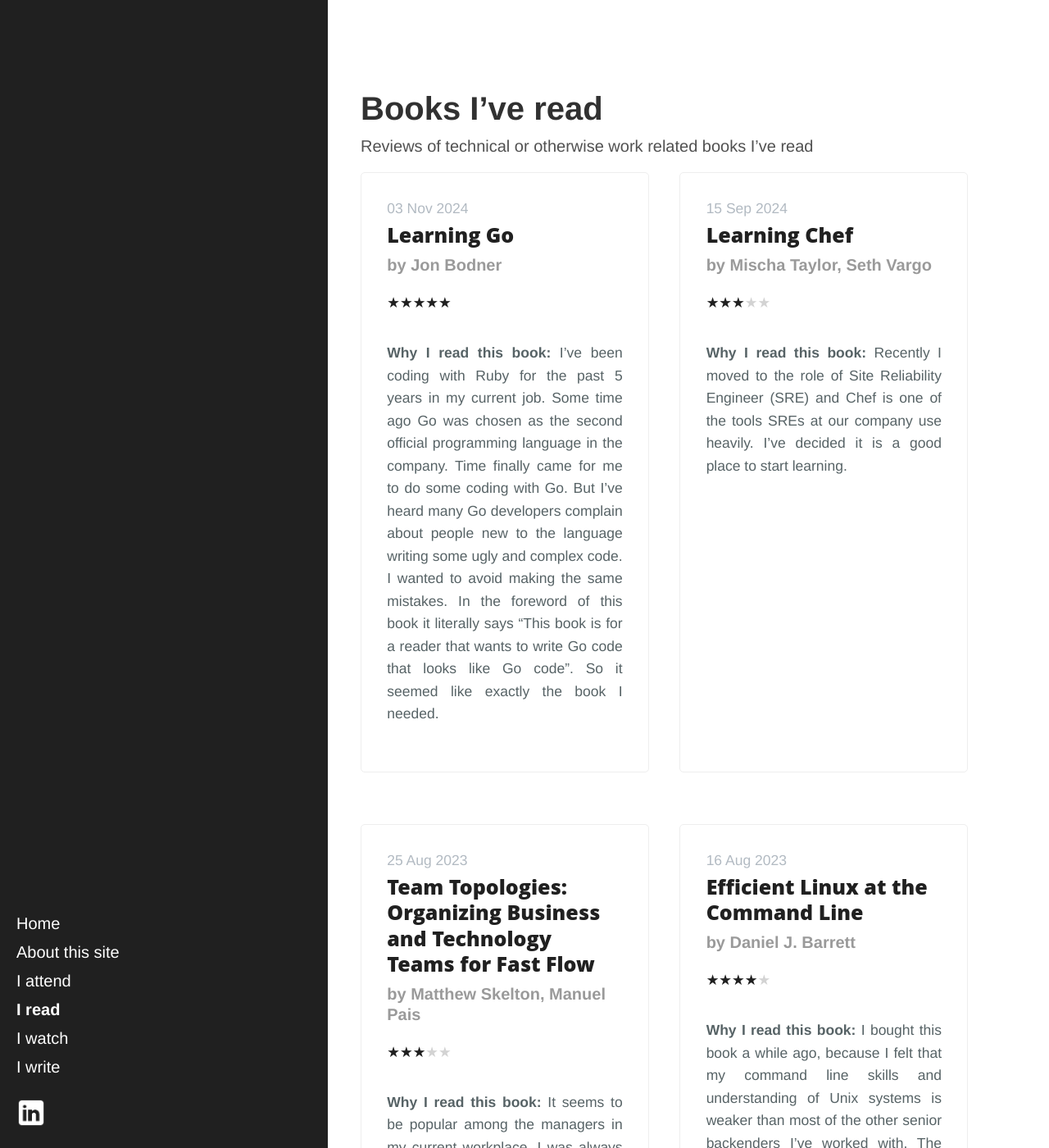
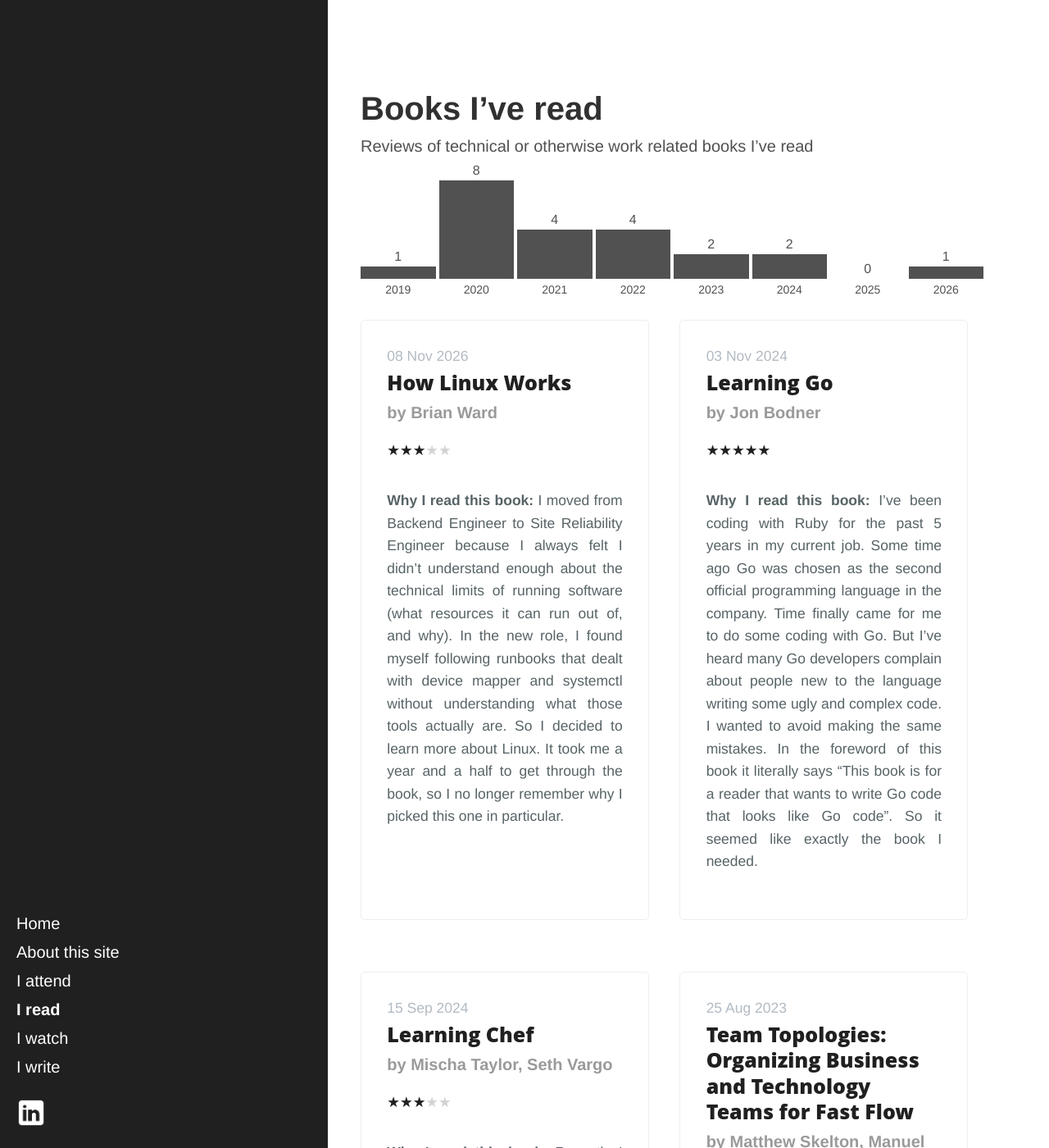
Before and after one commit to IevGraz/IevGraz.github.io, a Jekyll site: the page built from book_reviews.md, in a window 1280 px wide and 1400 px high. Shown: the whole window at 82% size. Built offline with Jekyll 4.4.1, drawn with Linux system fonts in a browser that asks for light colours.

Commit message:
How Linux works

```diff
--- /dev/null
+++ b/_book_reviews/how_linux_works.md
@@ -0,0 +1,25 @@
+---
+title: 'How Linux Works'
+subtitle: What Every Superuser Should Know
+author: Brian Ward
+rating: 3
+date: 2026-11-08
+goodreads_link: https://www.goodreads.com/book/show/52999746-how-linux-works
+---
+
+**Why I read this book:** I moved from Backend Engineer to Site Reliability Engineer because I always felt I didn't understand enough about the technical limits of running software (what resources it can run out of, and why). In the new role, I found myself following runbooks that dealt with device mapper and systemctl without understanding what those tools actually are. So I decided to learn more about Linux. It took me a year and a half to get through the book, so I no longer remember why I picked this one in particular.
+
+**What I liked about it:**
+
+It did fill in the gaps I started with. It has whole chapters on devices, filesystems, and systemd. I read the first two around the same time I was writing test code that created partitions and logical volumes. The timing was great. I got to learn those concepts and how they relate to each other.
+Most chapters have a point where the author says, "If this is your first time through, skip to the next chapter and start learning about XYZ." I took this advice very eagerly, as there was already a lot of new and not-so-easy information to process.
+
+**What I disliked:**
+
+The first nine chapters were the most interesting for me. Once I reached the networking chapters, I really started to struggle. They felt too far removed from any work I've ever done. I think they're the reason it took me so long to finish the book. Some of the final chapters, like the introduction to shell scripting, the Linux desktop, and printers, felt completely irrelevant to me. The shell scripting one would probably have been useful before AI tools got so good. If you do want to get better at the command line, I'd point you to [Efficient Linux at the Command Line](/book_reviews/efficient_linux.html) instead.
+
+The author doesn't always explain things in the clearest way. At some point I started sending screenshots of the paragraphs I struggled with most to an AI. It gave me much simpler explanations.
+
+Overall, finishing the book felt a bit anticlimactic. I had hoped that I would read it, take notes, go through those notes, and a lot of things would click into place. Instead, my notes were mostly surface-level, basic explanations. One review I came across summed up my feelings well: "Too deep for an introduction, too shallow for a manual."
+
+Still, if you're in a similar position to mine and not too familiar with Linux, it's a good book to pick up. Just don't force yourself to read it cover to cover. Focus on the chapters that seem interesting or useful to you, and skip the rest.
--- a/_sass/main.scss
+++ b/_sass/main.scss
@@ -368,3 +368,8 @@
    margin-bottom: 1rem;
    color: #9a9a9a;
  }
+/* Books-per-year histogram on book_reviews. ponytail: 15px per book, fixed 120px box fits max 8/year; bump height if a year exceeds that */
+.year-histogram { display: flex; align-items: flex-end; gap: 4px; height: 120px; margin: 1.5rem 0 2.5rem; }
+.year-histogram .bar { flex: 1; height: calc(var(--n) * 15px); background: #515151; position: relative; }
+.year-histogram span { position: absolute; top: -1.3em; left: 0; right: 0; text-align: center; font-size: .8rem; }
+.year-histogram small { position: absolute; bottom: -1.5em; left: 0; right: 0; text-align: center; font-size: .7rem; }
--- a/book_reviews.md
+++ b/book_reviews.md
@@ -6,5 +6,17 @@
 
 Reviews of technical or otherwise work related books I've read
 
+{% assign by_year = site.book_reviews | group_by_exp: "r", "r.date | date: '%Y'" | sort: "name" -%}
+{%- assign first = by_year.first.name | plus: 0 -%}
+{%- assign last = by_year.last.name | plus: 0 -%}
+<div class="year-histogram">
+{%- for y in (first..last) -%}
+{%- assign ys = y | append: "" -%}
+{%- assign g = by_year | where: "name", ys | first -%}
+{%- assign n = g.size | default: 0 -%}
+<div class="bar" style="--n: {{ n }}"><span>{{ n }}</span><small>{{ y }}</small></div>
+{%- endfor -%}
+</div>
+
 {% assign sorted_reviews = site.book_reviews | sort: 'date' | reverse %}
 {% include box_items.html collection = sorted_reviews %}
```
